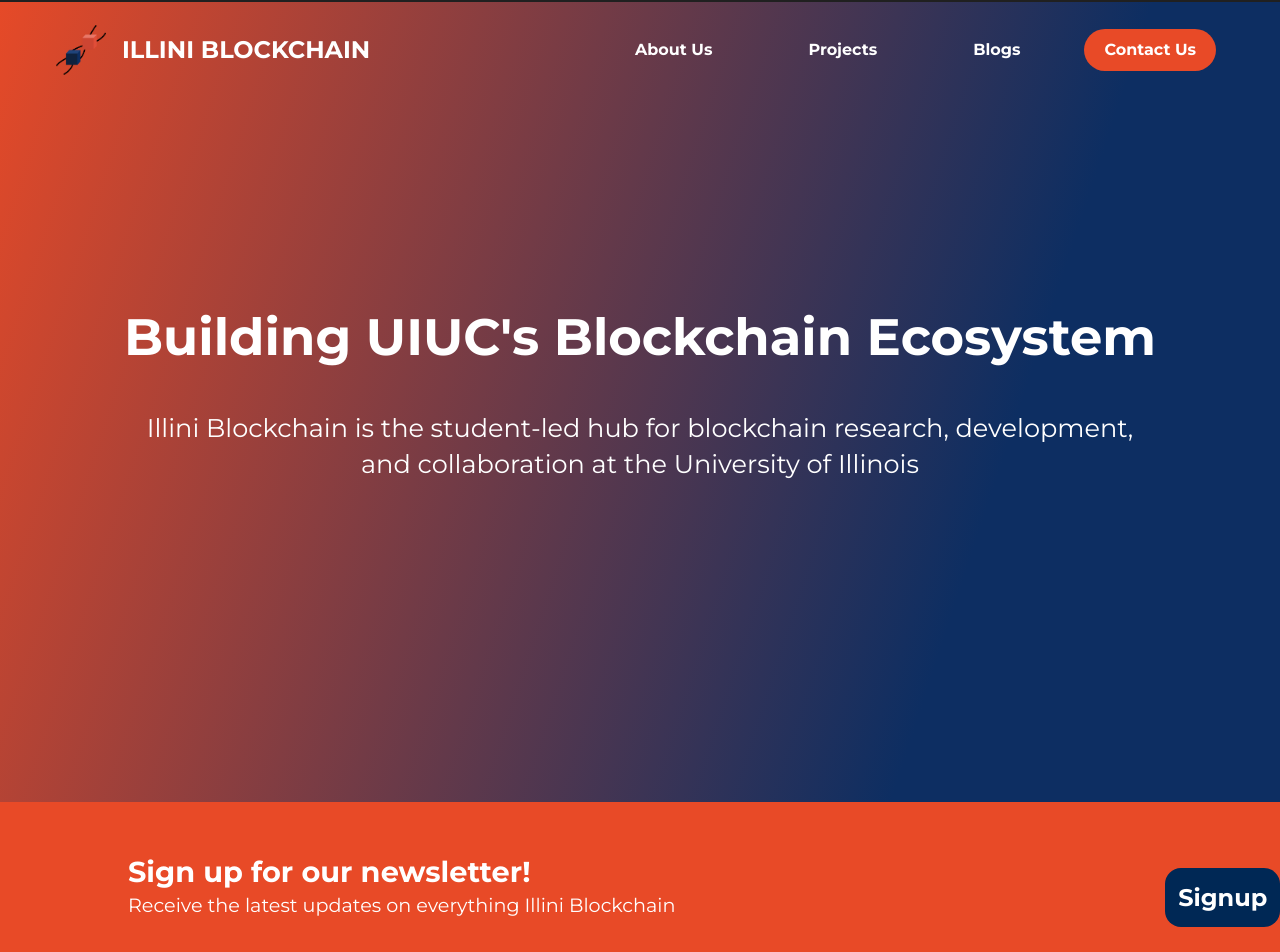
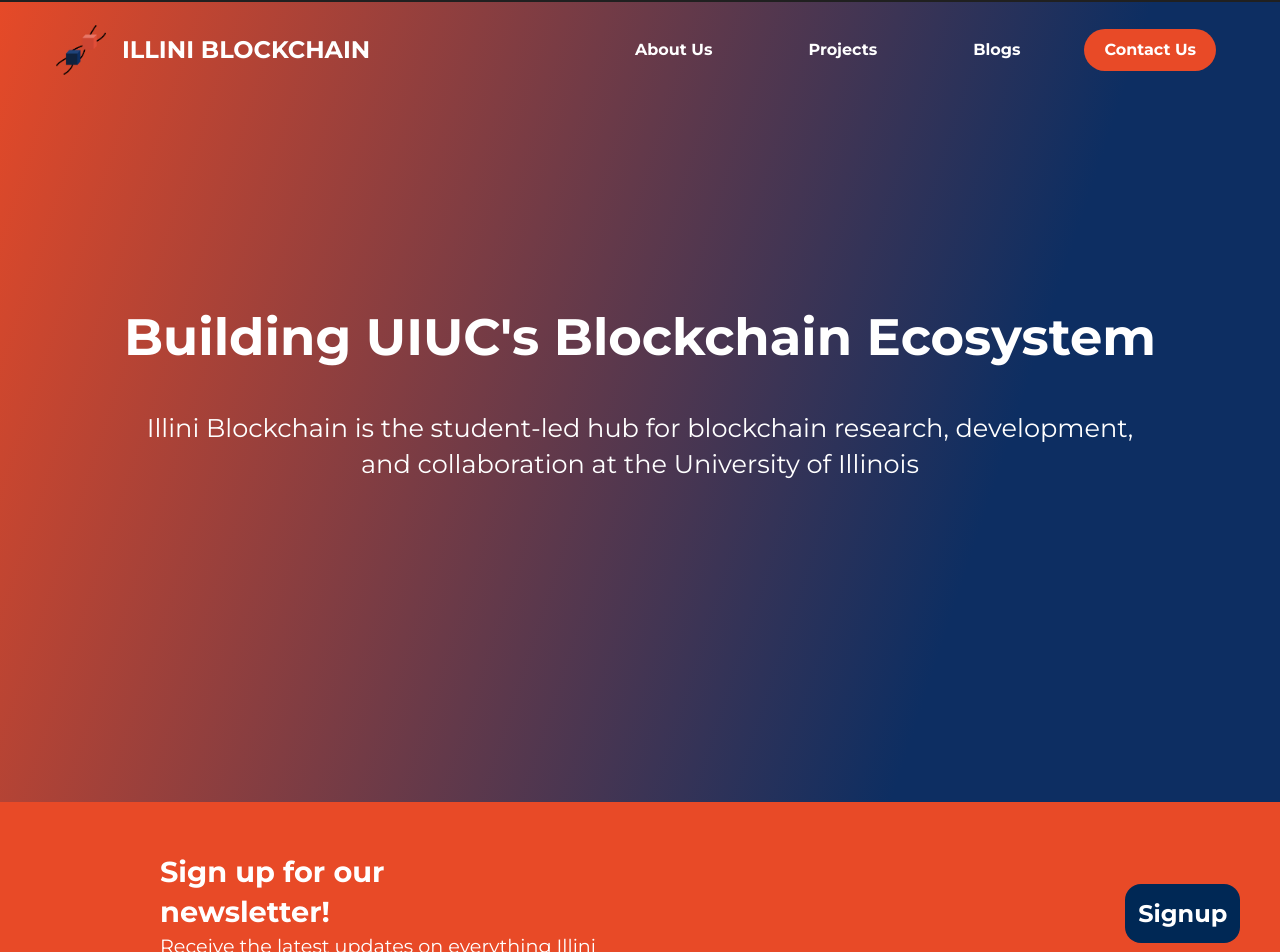
Before and after one commit to IlliniBlockchain/website, a Next.js app: page / in a window 1280 px wide. Shown: the top 952 px of the page. Built offline with nearby package versions, Linux system fonts and the light colour scheme.

Commit message:
Marginally fix signup button

```diff
--- a/components/home/NewsletterBanner/NewsletterStyles.js
+++ b/components/home/NewsletterBanner/NewsletterStyles.js
@@ -4,64 +4,73 @@
   background-color: var(--orange);
   padding: 50px 0;
   top: calc((var(--recruitment) * -1 + 1) * -5.5rem);
-position:relative;
-display:flex;
-flex-direction:row;
+  position: relative;
+  display: flex;
+  flex-direction: row;
 
   @media only screen and (max-width: 1100px) {
     flex-direction: column;
   }
+`;
 
-`
+const NewsletterFlex = styled.div`
+  width: var(--global-width);
+  margin: auto;
+  display: flex;
+  justify-content: space-between;
+  @media only screen and (max-width: 1100px) {
+    flex-direction: column;
+  }
+`;
 const NewsletterContainer = styled.div`
-width: var(--global-width);
-margin-left:10%;
-position:relative;
-justify-content:center;
-align-items:center;
-`
+  margin-left: 10%;
+  position: relative;
+  justify-content: center;
+  align-items: center;
+`;
 
 const NewsletterHeader = styled.h2`
   font-size: 1.8rem;
   margin: 0;
-width:70%;
+  width: 70%;
   @media only screen and (max-width: 1100px) {
-    width:80%;
-    text-align:center;
+    width: 80%;
+    text-align: center;
   }
-`
+`;
 const NewsletterSubheader = styled.h3`
   font-size: 1.2rem;
   margin: 0;
   font-weight: normal;
-width:80%;
+  width: 80%;
   @media only screen and (max-width: 1100px) {
-    text-align:center;
+    text-align: center;
   }
-
-`
+`;
 
 const NewsletterButton = styled.a`
-width:fit-content;
-padding:.8rem;
-border-width:0;
-border-radius:1rem;
-margin-bottom:1rem;
-margin-left: auto;
-margin-right: auto;
-white-space:nowrap;
-font-size:1.5rem;
-background:var(--navy-blue);
-color:white;
-font-weight:bold;
-margin-top:1rem;
-font-family:Montserrat;
-`
+  padding: 0.8rem;
+  border-width: 0;
+  border-radius: 1rem;
+  font-family: Montserrat;
+  font-weight: bold;
+  color: white;
+  background: var(--navy-blue);
+  font-size: 1.5rem;
+  width: fit-content;
+  height: fit-content;
+  vertical-align: middle;
+  margin-top: 2rem;
+  @media only screen and (max-width: 1100px) {
+    margin: auto;
+  }
+`;
 
 export {
   NewsletterBackground,
   NewsletterContainer,
   NewsletterSubheader,
   NewsletterHeader,
-    NewsletterButton
-}
+  NewsletterButton,
+  NewsletterFlex,
+};
--- a/components/home/NewsletterBanner/index.js
+++ b/components/home/NewsletterBanner/index.js
@@ -1,28 +1,32 @@
-import React from 'react'
+import React from "react";
 import {
   NewsletterBackground,
   NewsletterContainer,
   NewsletterHeader,
   NewsletterSubheader,
-  NewsletterButton
-  } from './NewsletterStyles'
-import EmailForm from '../../EmailForm'
-import Link from 'next/link'
+  NewsletterButton,
+  NewsletterFlex,
+} from "./NewsletterStyles";
+import EmailForm from "../../EmailForm";
+import Link from "next/link";
 const NewsletterBanner = () => {
-
   return (
     <NewsletterBackground>
+      <NewsletterFlex>
         <NewsletterContainer>
           <NewsletterHeader>Sign up for our newsletter!</NewsletterHeader>
-        <NewsletterSubheader>Receive the latest updates on everything Illini Blockchain</NewsletterSubheader>
+          <NewsletterSubheader>
+            Receive the latest updates on everything Illini Blockchain
+          </NewsletterSubheader>
         </NewsletterContainer>
+        <Link href="https://forms.gle/TisDoiaNfD2ZoRes8" passHref>
+          <NewsletterButton>Signup</NewsletterButton>
+        </Link>
+      </NewsletterFlex>
       {/* TODO: Fix Netlify Forms */}
       {/* <EmailForm/> */}
-    <Link href='https://forms.gle/TisDoiaNfD2ZoRes8' passHref>
-      <NewsletterButton>Signup</NewsletterButton>
-    </Link>
     </NewsletterBackground>
-  )
-}
+  );
+};
 
-export default NewsletterBanner
+export default NewsletterBanner;
```
Lines whose indentation alone changed are shown as unchanged.
